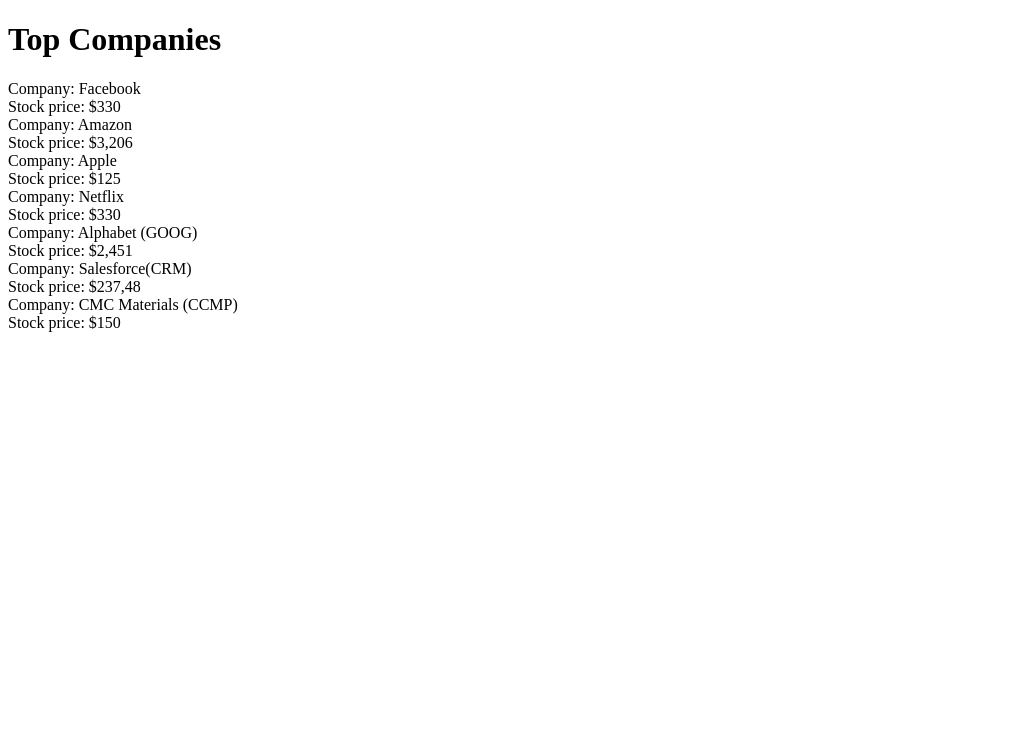
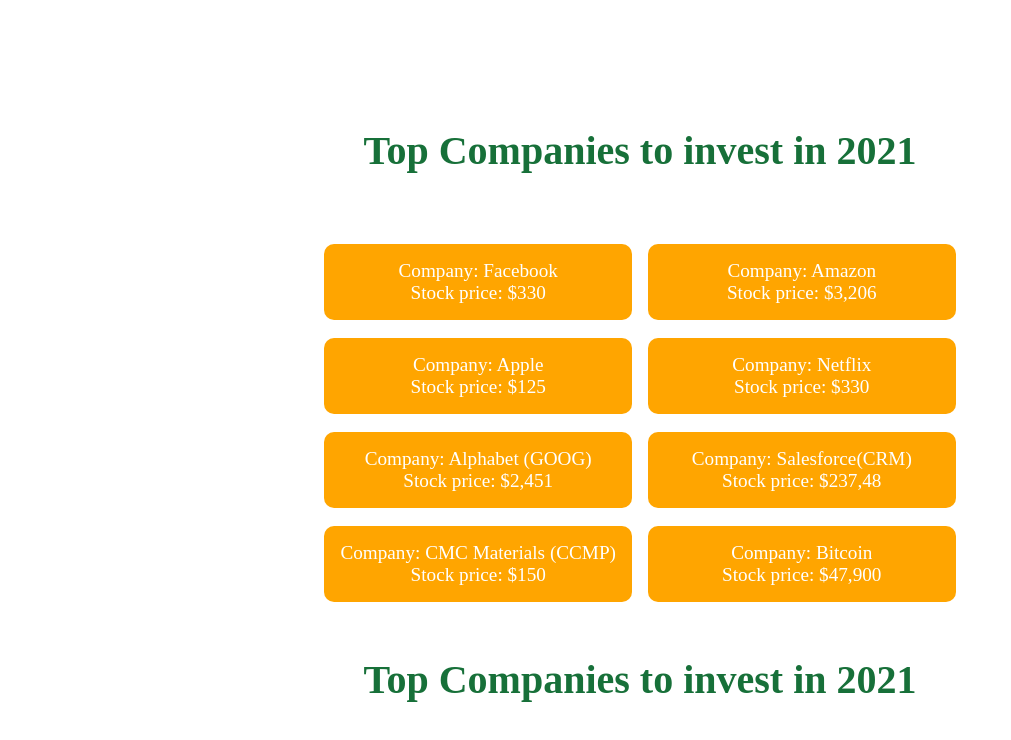
Before and after one commit to The-Flying-Dev/JavaScript-Data-Template-, a plain HTML site: page index.html in a window 1280 px wide. Shown: the whole page, without its empty margins (0-1011 px from the left). Drawn offline with Linux system fonts and the light colour scheme.

Commit message:
add styling

```diff
--- a/index.html
+++ b/index.html
@@ -9,9 +9,11 @@
     <title>Data Template</title>
 </head>
 <body>
-    <h1>Top Companies</h1>
+    <h1>Top Companies to invest in 2021</h1>
 
     <div class="data"></div>
+    <h1>Top Companies to invest in 2021</h1>
+
     <script src="main.js"></script>
 
 </body>
--- a/main.js
+++ b/main.js
@@ -26,14 +26,21 @@ let dataList = [
     {
         name: "CMC Materials (CCMP)",
         stockPrice: "$150"
+    },
+    {
+        name: "Bitcoin",
+        stockPrice: "$47,900"
     }
 
 ];
 
+//storing the element in a variable
 const datafeed = document.querySelector(".data");
 
+//mapping through the list and accessing each key, value pair and returning it in the div
 let info = dataList.map(function(element) {
     return '<div>' + 'Company: ' + element.name + '<br />' + 'Stock price: ' +  element.stockPrice + '</div>'
 })
 
+//adding content of each key, value pair to the div element
 datafeed.innerHTML = info.join('\n');
--- a/styles.css
+++ b/styles.css
@@ -0,0 +1,38 @@
+* {
+    box-sizing: border-box;
+    padding: 0;
+    margin: 0;
+    font-family: 'Times New Roman', Times, serif;
+}
+
+body {
+    display: flex;
+    flex-direction: column;
+    justify-content: center;
+    align-items: center;
+    height: 100vh;
+}
+
+h1 {
+    font-size: 40px;
+    margin-top: 30px;
+    color: rgb(23, 112, 57)
+}
+.data {
+    margin-top: 60px;
+    display: grid;
+    grid-template-columns: 1fr 1fr;
+    margin-bottom: 1em;
+}
+
+.data div {
+    padding: 1rem;
+    background: orange;
+    margin: 0.5rem;
+    border-radius: 10px;
+    color: #fff;
+    font-size: 1.2rem;
+    text-align: center;
+    margin-top: 10px;
+
+}
```
